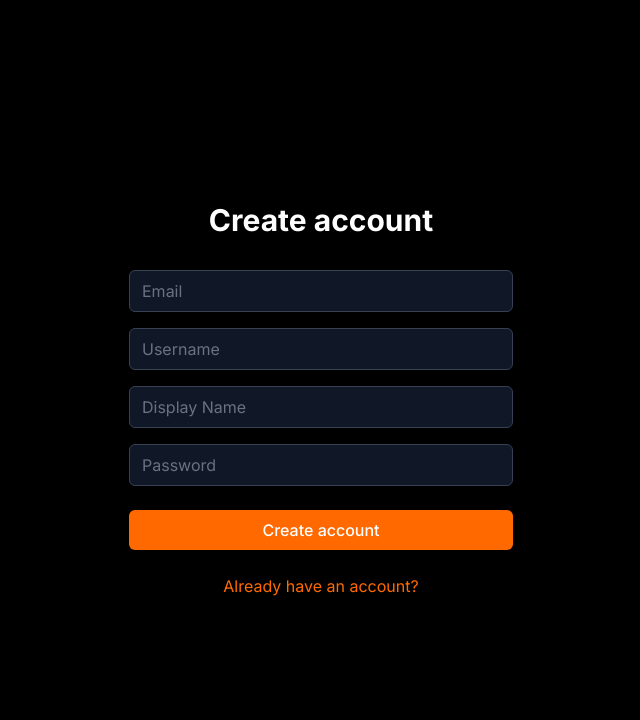
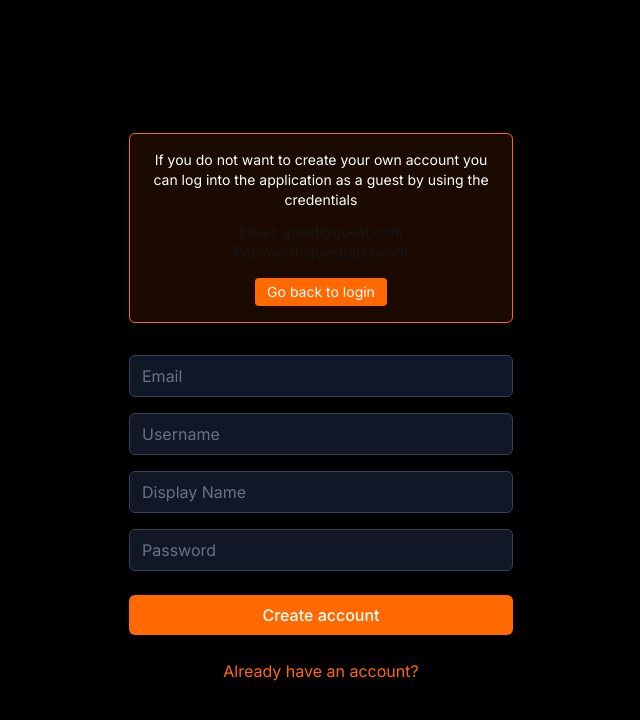
Before and after one commit to espeniv/eks, a Next.js app: page /register in a window 1280 px wide. Shown: the top 720 px of the page, without its empty margins (319-959 px from the left). Built offline with nearby package versions, Linux system fonts and the light colour scheme; no server answers; the database is empty.

Commit message:
Changes to registration page, and lowercased usernames

```diff
--- a/src/app/(auth)/login/page.tsx
+++ b/src/app/(auth)/login/page.tsx
@@ -85,7 +85,7 @@ export default function LoginPage() {
               href="/register"
               className="text-orange-500 hover:text-orange-400"
             >
-              Create a new account
+              Dont have an account yet? Sign up here
             </Link>
           </div>
         </form>
--- a/src/app/(auth)/register/page.tsx
+++ b/src/app/(auth)/register/page.tsx
@@ -48,19 +48,28 @@ export default function RegisterPage() {
     <div className="min-h-screen flex items-center justify-center bg-black">
       <div className="max-w-md w-full space-y-8 p-8">
         <div className="text-center">
-          <h2 className="text-3xl font-bold text-white">Create account</h2>
+          <div className="mt-4 p-4 bg-orange-500/10 border border-orange-500 rounded-md">
+            <p className="text-sm text-white mb-3">
+              If you do not want to create your own account you can log into the
+              application as a guest by using the credentials
+            </p>
+            <div className="text-sm">Email: guest@guest.com</div>
+            <div className="text-sm mb-4">Password: guestpassword</div>
 
-          {/*<div className="mt-4 p-3 bg-orange-500/10 border border-orange-500 rounded-md">
-            <p className="text-sm text-white">
-              Email confirmation is turned off. Avoid using any real password
-              that you use for any other accounts.
-            </p>
-          </div>*/}
+            <div className="flex justify-center">
+              <button
+                onClick={() => router.back()}
+                className="px-3 py-1 bg-orange-500 hover:bg-orange-400 text-white text-sm rounded transition-colors"
+              >
+                Go back to login
+              </button>
+            </div>
+          </div>
         </div>
 
         <form className="mt-8 space-y-6" onSubmit={handleSubmit}>
           {error && (
-            <div className="bg-red-500/10 border border-red-500 text-red-500 px-4 py-3 rounded">
+            <div className="bg-red-500/10 border border-red-500 text-red-500 px-4 py-3 rounded flex justify-center">
               {error}
             </div>
           )}
--- a/src/app/(main)/layout.tsx
+++ b/src/app/(main)/layout.tsx
@@ -19,16 +19,6 @@ export default function MainLayout({
     }
   }, [user, loading, router]);
 
-  if (loading) {
-    return (
-      <div className="max-w-2xl">
-        <div className="p-8 text-center">
-          <p className="text-gray-500">Loading...</p>
-        </div>
-      </div>
-    );
-  }
-
   if (!user) {
     return null;
   }
--- a/src/app/(main)/profile/[username]/page.tsx
+++ b/src/app/(main)/profile/[username]/page.tsx
@@ -115,7 +115,8 @@ export default function ProfilePage({
         <div className="p-8 text-center">
           <h1 className="text-2xl font-bold mb-4">User not found</h1>
           <p className="text-gray-500">
-            No profile found for user with username @{`${username}`}
+            No profile found for user with username @
+            {`${username.toLowerCase()}`}
           </p>
         </div>
       </div>
@@ -159,7 +160,9 @@ export default function ProfilePage({
               <div className="flex justify-between items-center">
                 <div>
                   <h1 className="text-2xl font-bold">{user.displayName}</h1>
-                  <p className="text-gray-500">@{user.username}</p>
+                  <p className="text-gray-500">
+                    @{user.username.toLowerCase()}
+                  </p>
                 </div>
                 {currentUser?.id === user.id ? (
                   <Link href={`/profile/${username}/edit`}>
--- a/src/components/post-card.tsx
+++ b/src/components/post-card.tsx
@@ -85,7 +85,9 @@ export function PostCard({ post, singlePostView }: PostCardProps) {
                   {post.author.displayName}
                 </span>
               </Link>
-              <span className="text-gray-500">@{post.author.username}</span>
+              <span className="text-gray-500">
+                @{post.author.username.toLowerCase()}
+              </span>
               <span className="text-gray-500">·</span>
               <span className="text-gray-500">
                 {formatRelativeTime(post.createdAt)}
```
